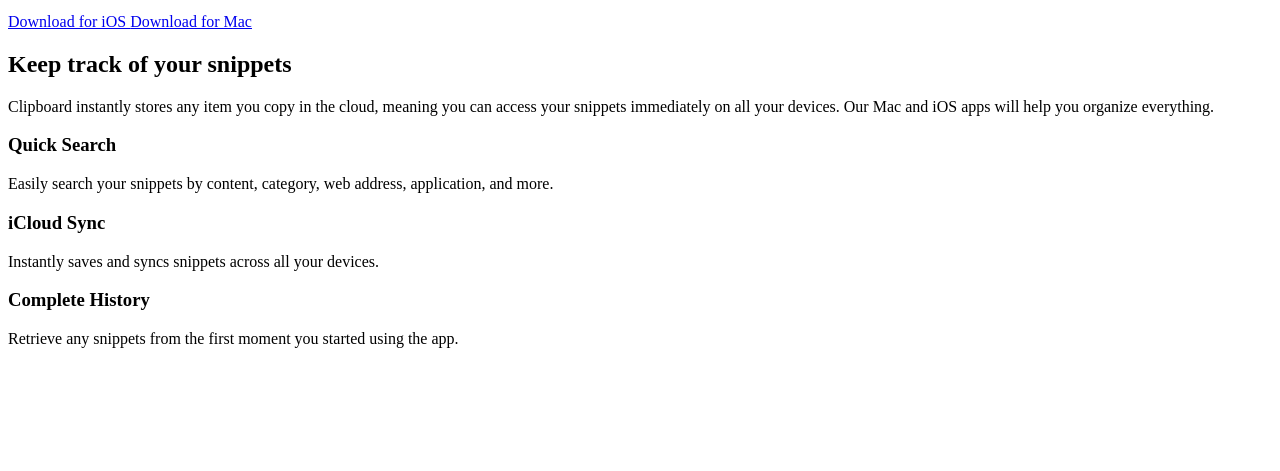
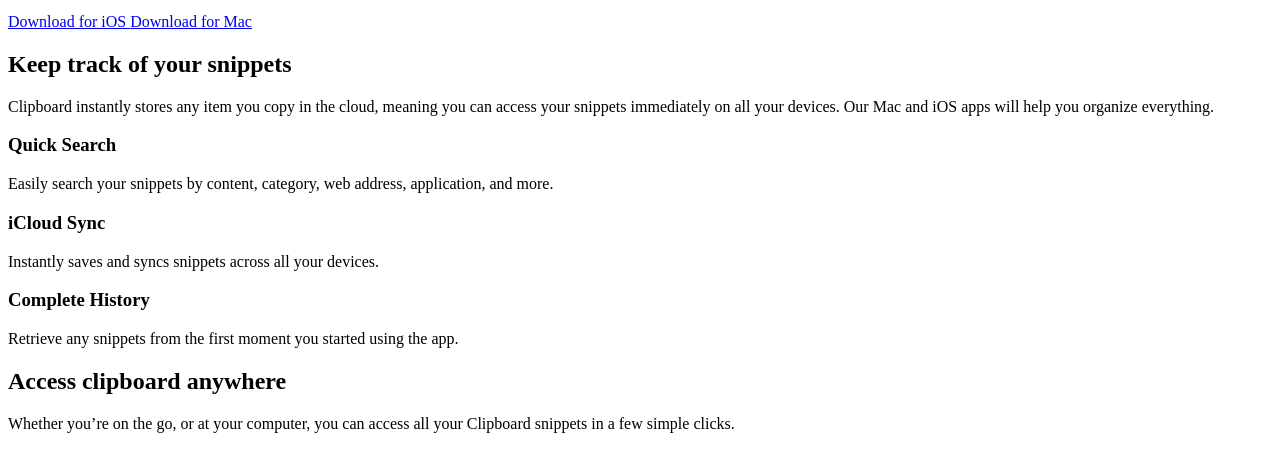
Before and after one commit to ankushsingh24/Clipboard-Page, a plain HTML site: page index.html in a window 1280 px wide. Shown: the part 101-572 px from the top of the page. Drawn offline with Linux system fonts and the light colour scheme; a web font is replaced by a local one.

Commit message:
added 2nd section

```diff
--- a/index.html
+++ b/index.html
@@ -66,6 +66,15 @@
 
             <!-- -------------- 1st Section Ends ----------------- -->
 
+            <section>
+                <h2>Access clipboard anywhere</h2>
+                <p>
+                    Whether you’re on the go, or at your computer, you can access all
+                    your Clipboard snippets in a few simple clicks.
+                </p>
+            </section>
+
+            <!-- -------------- 2nd Section Ends ----------------- -->
 
         </div>
     </main>
```
